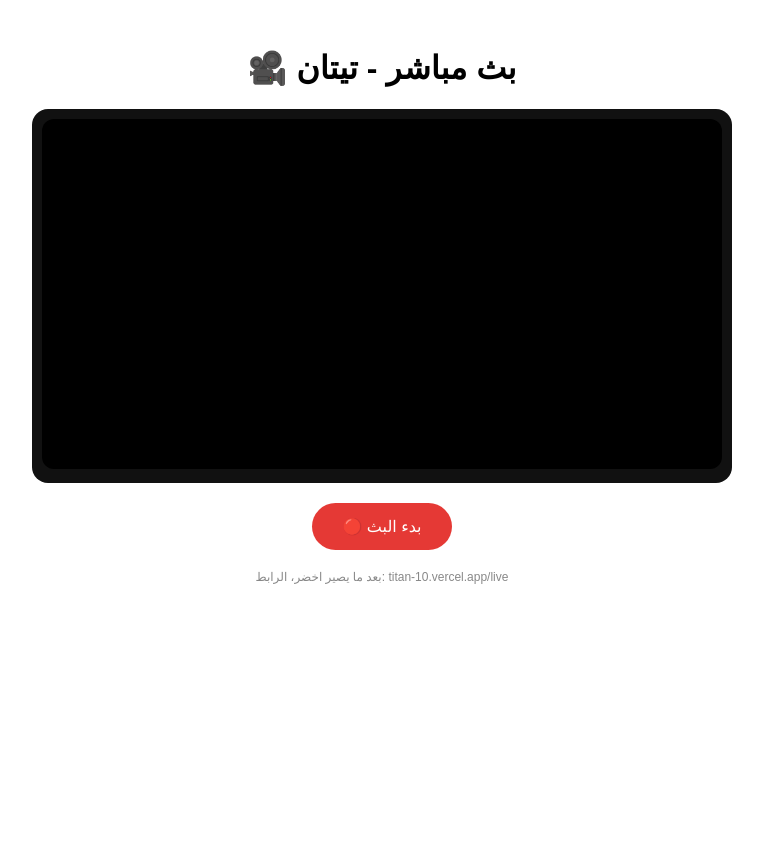
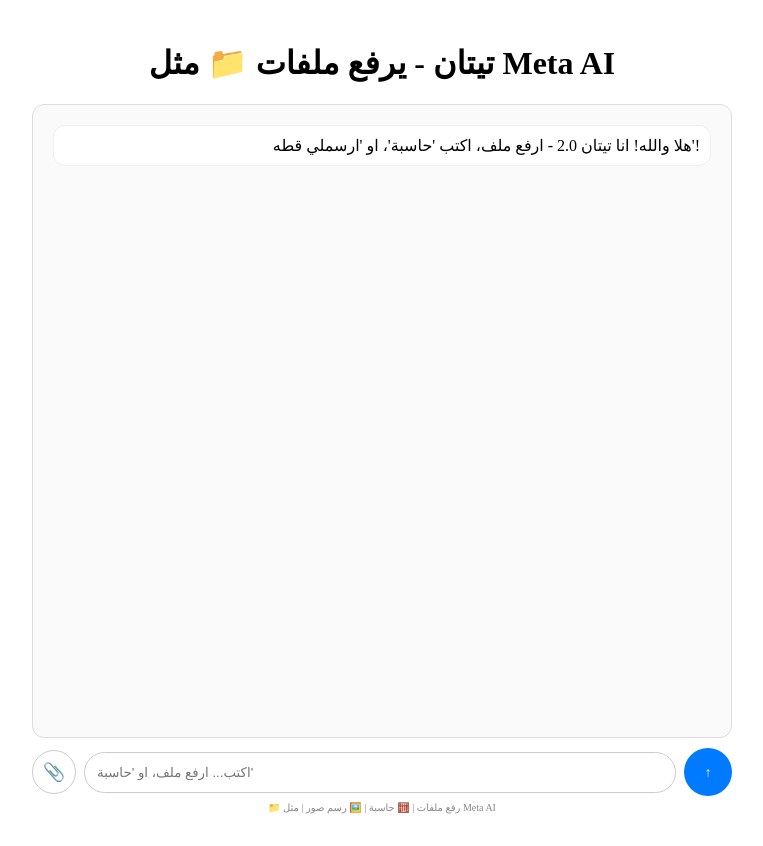
Before and after one commit to Alialdrage/titan-10, a Next.js app: page /live in a window 1280 px wide. Shown: the whole page, without its empty margins (258-1021 px from the left). Before the commit the page ends 800 px from the top, so only its background shows below. Built offline with nearby package versions, Linux system fonts and the light colour scheme.

Commit message:
Update page.tsx

```diff
--- a/app/live/page.tsx
+++ b/app/live/page.tsx
@@ -1,49 +1,107 @@
 "use client";
-import { useState, useRef } from "react";
+import { useState, useEffect, useRef } from "react";
 
-export default function LivePage() {
-  const [isLive, setIsLive] = useState(false);
-  const videoRef = useRef<any>(null);
+function RealCalculator() {
+  const [d, setD] = useState("0"); const [h, setH] = useState("");
+  const press = (v: string) => {
+    if (v==="C") { setD("0"); setH(""); return; }
+    if (v==="⌫") { setD(d.slice(0,-1)||"0"); return; }
+    if (v==="=") { try { const r = eval(d.replace(/×/g,"*").replace(/÷/g,"/")); setH(d+" ="); setD(String(r).slice(0,12)); } catch { setD("خطأ"); } return; }
+    setD(d==="0" && v!=="." ? v : d+v);
+  };
+  const btns = [["C","⌫","%","÷"],["7","8","9","×"],["4","5","6","-"],["1","2","3","+"],["0",".","="]];
+  return (
+    <div style={{background:"#111", borderRadius:20, padding:15, maxWidth:300, margin:"10px auto"}}>
+      <div style={{background:"#222", borderRadius:12, padding:12, textAlign:"right"}}><div style={{color:"#888", fontSize:12}}>{h}</div><div style={{color:"#fff", fontSize:28}}>{d}</div></div>
+      {btns.map((r,i)=><div key={i} style={{display:"flex", gap:8, marginTop:8}}>{r.map(b=><button key={b} onClick={()=> press(b)} style={{flex: b==="0"?2:1, height:50, borderRadius:12, border:"none", background: b==="="? "#007aff" : ["÷","×","-","+"].includes(b) ? "#333" : "#222", color:"#fff"}}>{b}</button>)}</div>)}
+    </div>
+  );
+}
 
-  const startLive = async () => {
-    try {
-      const s = await navigator.mediaDevices.getUserMedia({ video: true, audio: true });
-      if (videoRef.current) videoRef.current.srcObject = s;
-      setIsLive(true);
-    } catch {
-      alert("اسمح للكاميرا من المتصفح");
+export default function Page() {
+  const [messages, setMessages] = useState<any[]>(()=>{ const s = typeof window!=="undefined" ? localStorage.getItem("titan_chat") : null; return s ? JSON.parse(s) : [{role:"assistant", content:"هلا والله! انا تيتان 2.0 - ارفع ملف، اكتب 'حاسبة'، او 'ارسملي قطه'!"}]; });
+  const [input, setInput] = useState(""); const [loading, setLoading] = useState(false);
+  const endRef = useRef<any>(null); const fileRef = useRef<any>(null);
+  const [uploadedFile, setUploadedFile] = useState<{name:string, content:string, type:string}|null>(null);
+
+  useEffect(()=>{ endRef.current?.scrollIntoView({behavior:"smooth"}); localStorage.setItem("titan_chat", JSON.stringify(messages)); }, [messages]);
+
+  const handleFile = async (e: any) => {
+    const file = e.target.files[0]; if (!file) return;
+    const reader = new FileReader();
+
+    if (file.type.startsWith("image/")) {
+      reader.onload = (ev) => {
+        setUploadedFile({name: file.name, content: ev.target?.result as string, type: "image"});
+        setMessages(m=> [...m, {role:"user", content:`📎 رفعت صورة: ${file.name}`, image: ev.target?.result}]);
+      };
+      reader.readAsDataURL(file);
+    } else {
+      reader.onload = (ev) => {
+        const text = (ev.target?.result as string).slice(0, 5000);
+        setUploadedFile({name: file.name, content: text, type: "text"});
+        setMessages(m=> [...m, {role:"user", content:`📎 رفعت ملف: ${file.name}\n\nمحتواه:\n${text.slice(0,500)}...`}]);
+      };
+      reader.readAsText(file);
     }
   };
 
-  const stopLive = () => {
-    setIsLive(false);
-    if (videoRef.current && videoRef.current.srcObject) {
-      const tracks = videoRef.current.srcObject.getTracks();
-      tracks.forEach((t:any) => t.stop());
-      videoRef.current.srcObject = null;
+  const send = async () => {
+    if (!input.trim() && !uploadedFile) return;
+    const t = input; setInput("");
+    if (t) setMessages(m=> [...m, {role:"user", content:t}]);
+
+    if (t.toLowerCase().includes("حاسبة") || t.toLowerCase().includes("calculator")) {
+      setMessages(m=> [...m, {role:"assistant", content:"تفضل حاسبة:", showCalc:true}]); return;
     }
+    if (t.includes("ارسم") || t.toLowerCase().includes("draw") || t.includes("صورة") || t.includes("قطه")) {
+      let p = t.replace(/ارسملي|ارسم|صورة/g, "").trim() || "cute cat";
+      const map: any = {"قطه":"cute kitten", "قطة":"cute kitten"};
+      for (let k in map) if (p.includes(k)) p = p.replace(k, map[k]);
+      const img = `https://image.pollinations.ai/prompt/${encodeURIComponent(p+", cute, safe for work")}?width=512&height=512&nologo=true&safe=true&model=flux`;
+      setMessages(m=> [...m, {role:"assistant", content:"تفضل:", image: img}]); return;
+    }
+
+    setLoading(true);
+    try {
+      let finalMessages = [...messages];
+      if (t) finalMessages.push({role:"user", content:t});
+      if (uploadedFile) finalMessages.push({role:"user", content:`ملف مرفوع ${uploadedFile.name}: ${uploadedFile.content.slice(0,2000)}`});
+
+      const res = await fetch("/api/chat", {method:"POST", headers:{"Content-Type":"application/json"}, body: JSON.stringify({messages: finalMessages})});
+      const data = await res.json();
+      setMessages(m=> [...m, {role:"assistant", content:data.reply}]);
+      setUploadedFile(null);
+    } catch {}
+    setLoading(false);
   };
 
   return (
-    <main style={{maxWidth:700, margin:"0 auto", padding:20, fontFamily:"sans-serif", textAlign:"center"}}>
-      <h1>🎥 بث مباشر - تيتان</h1>
-
-      <div style={{background:"#111", borderRadius:16, padding:10, margin:"20px 0"}}>
-        <video ref={videoRef} autoPlay muted playsInline style={{width:"100%", height:350, background:"#000", borderRadius:12}} />
-        {isLive && <div style={{color:"red", marginTop:10}}>🔴 LIVE</div>}
+    <main style={{maxWidth:700, margin:"0 auto", padding:15, height:"100vh", display:"flex", flexDirection:"column", background:"#fff"}}>
+      <h1 style={{textAlign:"center"}}>تيتان - يرفع ملفات 📁 مثل Meta AI</h1>
+      <div style={{flex:1, border:"1px solid #ddd", overflowY:"auto", padding:12, borderRadius:12, background:"#fafafa"}}>
+        {messages.map((m:any,i:number)=>(
+          <div key={i} style={{margin:8}}>
+            <div style={{padding:10, borderRadius:12, background: m.role==="user" ? "#007aff" : "#fff", color: m.role==="user" ? "#fff" : "#000", textAlign:"right", border:"1px solid #eee", whiteSpace:"pre-wrap"}}>
+              {m.content}
+              {m.image && <img src={m.image} style={{width:"100%", marginTop:8, borderRadius:12, maxHeight:300, objectFit:"contain"}} />}
+              {m.showCalc && <RealCalculator />}
+            </div>
+          </div>
+        ))}
+        {loading && <div style={{fontSize:12, color:"#999"}}>تيتان يقرا الملف...</div>}
+        <div ref={endRef}/>
       </div>
 
-      <div style={{display:"flex", gap:10, justifyContent:"center"}}>
-        {!isLive ? (
-          <button onClick={startLive} style={{padding:"14px 30px", borderRadius:30, border:"none", background:"#e53935", color:"#fff", fontSize:16}}>🔴 بدء البث</button>
-        ) : (
-          <button onClick={stopLive} style={{padding:"14px 30px", borderRadius:30, border:"none", background:"#333", color:"#fff", fontSize:16}}>⏹️ انهاء البث</button>
-        )}
+      {uploadedFile && <div style={{padding:"8px 12px", background:"#e3f2fd", borderRadius:10, fontSize:12, margin:"8px 0"}}>📎 {uploadedFile.name} جاهز للارسال <button onClick={()=> setUploadedFile(null)} style={{marginRight:10}}>✕</button></div>}
+
+      <div style={{display:"flex", gap:8, marginTop:10, alignItems:"center"}}>
+        <input ref={fileRef} type="file" onChange={handleFile} accept=".txt,.pdf,.json,.js,.ts,.py,.csv,image/*" style={{display:"none"}} />
+        <button onClick={()=> fileRef.current?.click()} style={{width:44, height:44, borderRadius:"50%", border:"1px solid #ccc", background:"#fff", fontSize:18}}>📎</button>
+        <input value={input} onChange={e=> setInput(e.target.value)} onKeyDown={e=> e.key==="Enter" && send()} placeholder="اكتب... ارفع ملف، او 'حاسبة'" style={{flex:1, padding:12, borderRadius:25, border:"1px solid #ccc"}} />
+        <button onClick={send} style={{width:48, height:48, borderRadius:"50%", border:"none", background:"#007aff", color:"#fff"}}>↑</button>
       </div>
-
-      <p style={{marginTop:20, fontSize:12, color:"#888"}}>
-        بعد ما يصير اخضر، الرابط: titan-10.vercel.app/live
-      </p>
+      <p style={{fontSize:10, color:"#888", textAlign:"center", marginTop:6}}>📁 رفع ملفات | 🧮 حاسبة | 🖼️ رسم صور | مثل Meta AI</p>
     </main>
   );
 }
```
